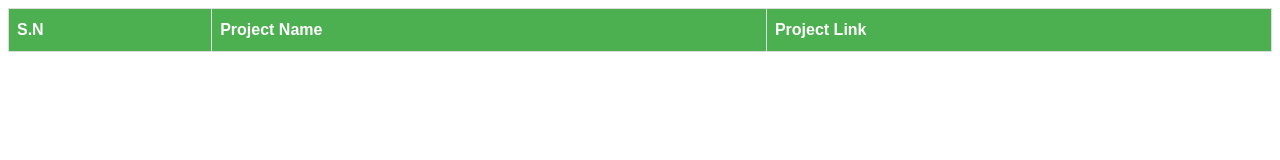
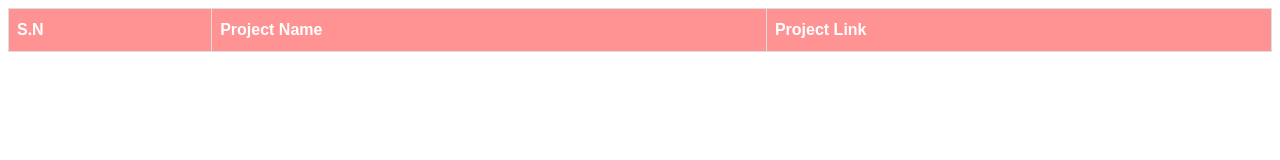
Before and after one commit to dipakbadu/myprojects, a plain HTML site: page index.html in a window 1280 px wide. Drawn offline with Linux system fonts and the light colour scheme; no server answers.

Commit message:
background color changed

```diff
--- a/style.css
+++ b/style.css
@@ -17,6 +17,6 @@
     padding-top: 12px;
     padding-bottom: 12px;
     text-align: left;
-    background-color: #4CAF50;
+    background-color:#FF9393;
     color: white;
   }
```
